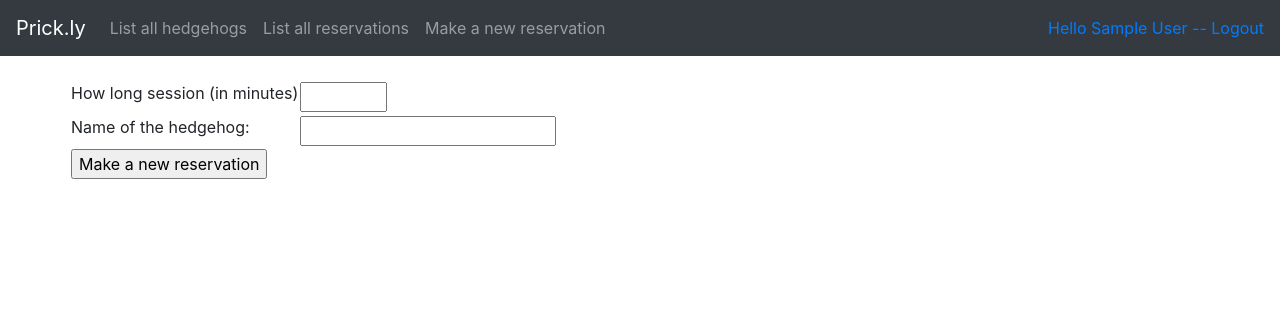
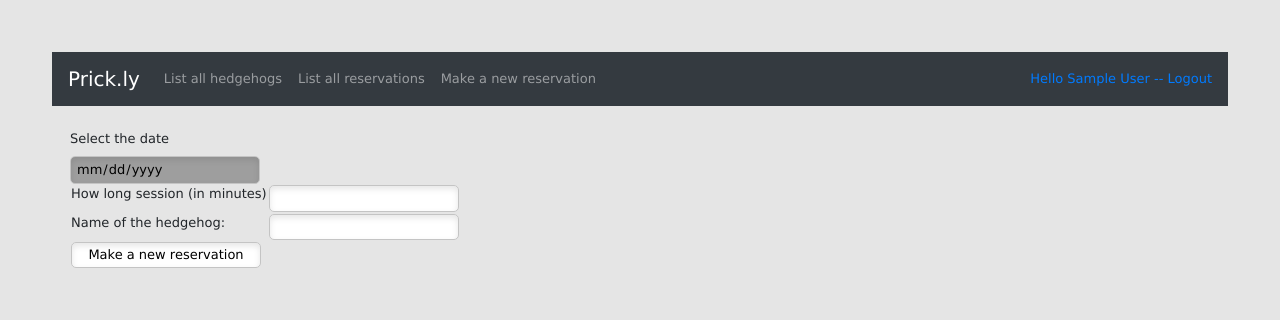
Before and after one commit to piaand/prick.ly, a Flask app: page /reservations/new/ in a window 1280 px wide. Shown: the top 320 px of the page. Run offline with Flask 2, Linux system fonts and the light colour scheme; a user stored in the database is signed in; tables that the repository leaves empty hold one stand-in row (values such as "Sample post"); some libraries are stand-ins or nearby versions; grey boxes are pictures that could not be loaded.

Commit message:
added a datetime picker

```diff
--- a/application/reservations/forms.py
+++ b/application/reservations/forms.py
@@ -1,8 +1,10 @@
 from flask_wtf import FlaskForm
+from wtforms.fields.html5 import DateField
 from wtforms import StringField, BooleanField, IntegerField, validators
 from wtforms.validators import NumberRange
 
 class ReservationForm(FlaskForm):
+    start = DateField('DatePicker', format='%Y-%m-%d')
     duration = IntegerField("How long session (in minutes)", validators=[NumberRange(min=5, max=60, message='one session should be between 5 and 60 minutes')])
     hog = StringField("Name of the hedgehog:", validators=[validators.Length(min=3)])
 
--- a/application/reservations/models.py
+++ b/application/reservations/models.py
@@ -16,8 +16,8 @@ class Reservation(Base):
     verified = db.Column(db.Boolean, nullable=False)
     hogs = db.relationship("Hog", secondary=hog_identifier)
 
-    def __init__(self, duration_min):
-        self.start_time = db.func.current_timestamp()
+    def __init__(self, duration_min, start_time):
+        self.start_time = start_time
         self.duration_min = duration_min
         self.verified = False
 
--- a/application/reservations/views.py
+++ b/application/reservations/views.py
@@ -73,7 +73,7 @@ def reservation_create():
     if not hog:
         return render_template("reservations/new.html", form = form)
 
-    book = Reservation(form.duration.data)
+    book = Reservation(form.duration.data, form.start.data)
     book.account_id = current_user.id
     book.hogs.append(hog)
 
--- a/application/static/css/main.css
+++ b/application/static/css/main.css
@@ -2,3 +2,31 @@
 
 	width: 100%;
 }
+
+[type="date"] {
+	background:#fff url(https://cdn1.iconfinder.com/data/icons/cc_mono_icon_set/blacks/16x16/calendar_2.png)  97% 50% no-repeat ;
+  }
+  [type="date"]::-webkit-inner-spin-button {
+	display: none;
+  }
+  [type="date"]::-webkit-calendar-picker-indicator {
+	opacity: 0;
+  }
+
+  /* custom styles */
+  body {
+	padding: 4em;
+	background: #e5e5e5;
+	font: 13px/1.4 Geneva, 'Lucida Sans', 'Lucida Grande', 'Lucida Sans Unicode', Verdana, sans-serif;
+  }
+  label {
+	display: block;
+  }
+  input {
+	border: 1px solid #c4c4c4;
+	border-radius: 5px;
+	background-color: #fff;
+	padding: 3px 5px;
+	box-shadow: inset 0 3px 6px rgba(0,0,0,0.1);
+	width: 190px;
+  }
--- a/application/templates/reservations/new.html
+++ b/application/templates/reservations/new.html
@@ -4,6 +4,8 @@
 <div class="container">
     <div class="row">
       <form method="POST" action="{{ url_for('reservation_create') }}">
+        <label for="datereserve">Select the date</label>
+        {{ form.start(class='datepicker') }}
         <table>
             <tr>
               <td>
```
